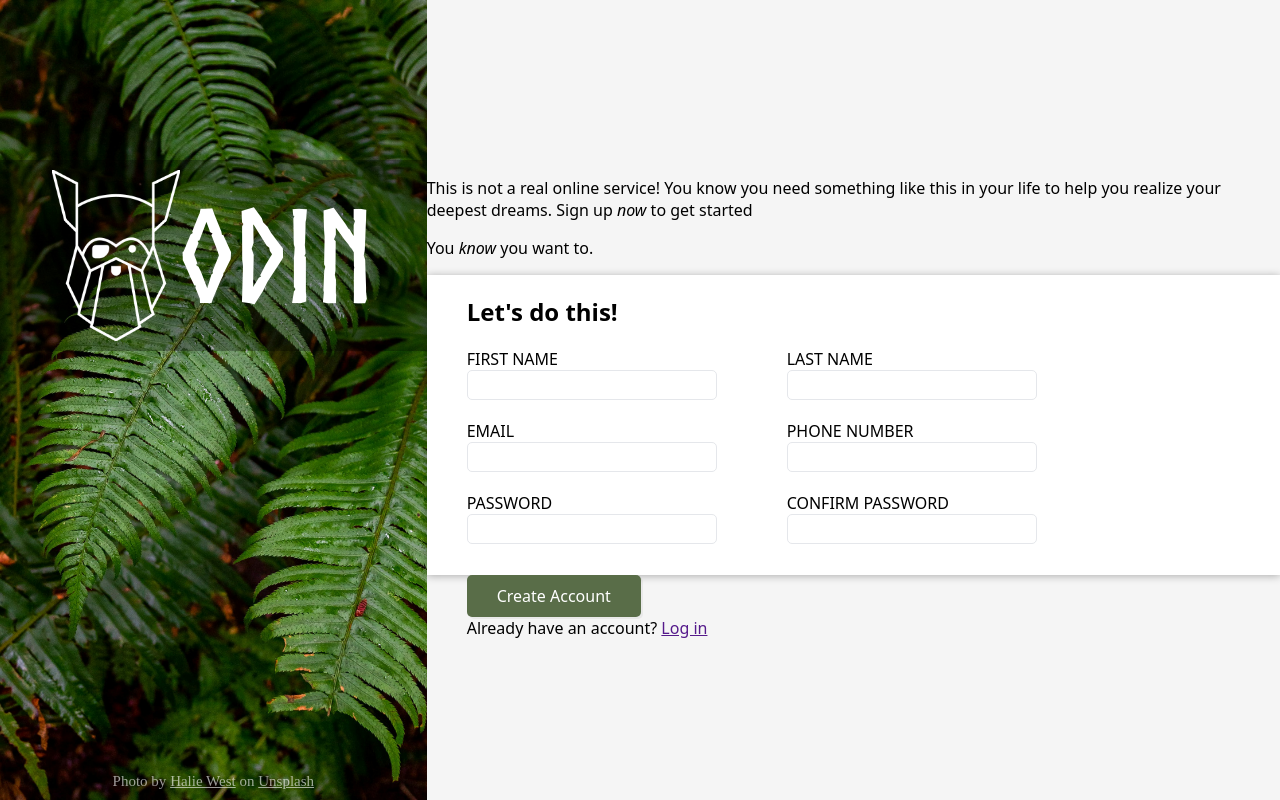
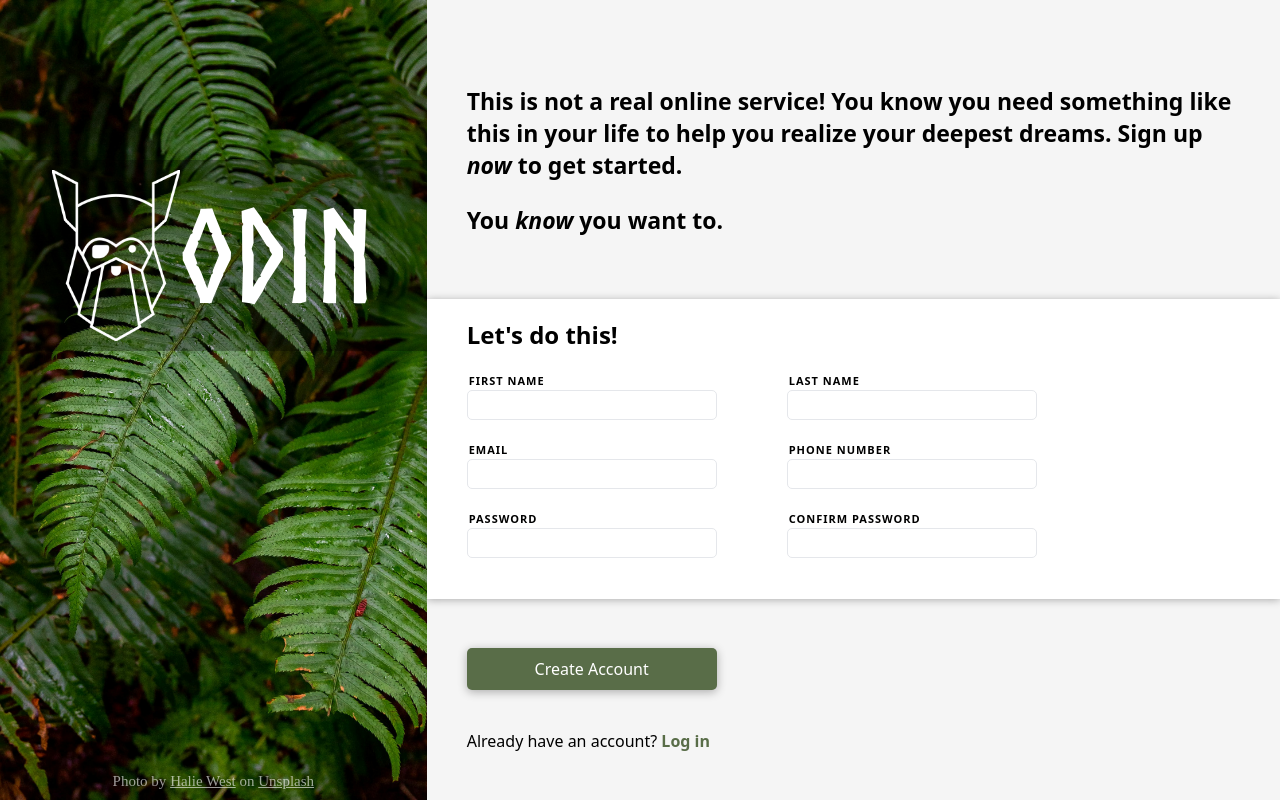
Before and after one commit to iankan04/sign-up-form, a plain HTML site: page index.html in a window 1280 px wide. Drawn offline with Linux system fonts and the light colour scheme.

Commit message:
Finalizes CSS code/completes assigment guidlines
Future edits:
- center title
- javascript password validation
- backend

```diff
--- a/index.html
+++ b/index.html
@@ -16,48 +16,47 @@
     </div>
     <div class="right">
         <div class="container">
-            <p>This is not a real online service! You know you need something like this in your life to help you realize your deepest dreams. Sign up <em>now</em> to get started</p>
+            <p>This is not a real online service! You know you need something like this in your life to help you realize your deepest dreams. Sign up <em>now</em> to get started.</p>
             <p>You <em>know</em> you want to.</p>
         </div>
         <div class="container">
             <h2>Let's do this!</h2>
-            <form action="" method="post">
+            <form action="/handling-form-page" method="post">
                 <div class="column">
                     <div class="question">
                         <label for="first_name">FIRST NAME</label>
-                        <input type="text" id="first_name" name="first_name">
+                        <input type="text" id="first_name" name="first_name" required>
                     </div>
 
                     <div class="question">
                         <label for="email">EMAIL</label>
-                        <input type="email" id="email" name="email">
+                        <input type="email" id="email" name="email" required>
                     </div>
 
                     <div class="question">
                         <label for="password">PASSWORD</label>
-                        <input type="password" id="password" name="password">
+                        <input type="password" id="password" name="password" required>
                     </div>
+                    <button type="submit">Create Account</button>
                 </div>
                 <div class="column">
                     <div class="question">
                         <label for="last_name">LAST NAME</label>
-                        <input type="text" id="last_name" name="last_name">
+                        <input type="text" id="last_name" name="last_name" required>
                     </div>
 
                     <div class="question">
                         <label for="phone_number">PHONE NUMBER</label>
-                        <input type="number" id="phone_number" name="phone_number">
+                        <input type="number" id="phone_number" name="phone_number" minlength="10" required>
                     </div>
 
                     <div class="question">
                         <label for="confirm_password">CONFIRM PASSWORD</label>
-                        <input type="password" id="confirm_password" name="confirm_password">
+                        <input type="password" id="confirm_password" name="confirm_password" required>
                     </div>
                 </div>
+
             </form>
-        </div>
-        <div class="container">
-            <button type="submit">Create Account</button>
             <div>Already have an account? <a href="">Log in</a></div>
         </div>
     </div>
--- a/style.css
+++ b/style.css
@@ -24,14 +24,6 @@ textarea {
     box-sizing: border-box;
     padding: 0;
     margin: 0;
-}
-
-input {
-    width: 250px;
-    height: 30px;
-    border: solid 1px #E5E7EB;
-    border-radius: 5px;
-    padding: 7px;
 }
 
 
@@ -74,19 +66,23 @@ input {
     color: inherit;
 }
 
-.container button {
-    background-color: #596d48;
-    color: white;
-    padding: 10px 30px;
-    border: 0;
-    border-radius: 5px;
-    box-shadow: 2px 2px rgb(0, 0, 0, 5%);
-}
-
 form {
     display: flex;
     gap: 70px;
 }
+
+input:invalid {
+    border-color: red;
+}
+
+input:empty {
+    width: 250px;
+    height: 30px;
+    border: solid 1px #E5E7EB;
+    border-radius: 5px;
+    padding: 7px;
+}
+
 
 form .column {
     display: flex;
@@ -96,6 +92,10 @@ form .column {
 
 form label {
     display: block;
+    font-size: 11px;
+    font-weight: 550;
+    letter-spacing: 1px;
+    margin: 2px;
 }
 
 .right {
@@ -107,6 +107,18 @@ form label {
     font-family: system-ui, -apple-system, BlinkMacSystemFont, 'Segoe UI', Roboto, Oxygen, Ubuntu, Cantarell, 'Open Sans', 'Helvetica Neue', sans-serif;
 }
 
+.right .container {
+    position: relative;
+    bottom: 70px;
+}
+
+.right > .container:nth-child(1) {
+    padding: var(--padding);
+    padding-top: 0px;
+    font-size: 23px;
+    font-weight: bold;
+}
+
 .right > div:nth-child(2) {
     background-color: white;
     height: 300px;
@@ -114,6 +126,22 @@ form label {
     box-shadow: 0 1px 8px rgb(0 0 0 /30%);
 }
 
-.right > .container:nth-last-child(1)  {
+.right .container:nth-last-child(1)  {
     padding-left: var(--padding);
 }
+
+.right .container:nth-last-child(1) a {
+    text-decoration: none;
+    font-weight: bold;
+    color: #596d48;
+}
+
+.container button {
+    background-color: #596d48;
+    color: white;
+    padding: 10px 45px;
+    border: 0;
+    border-radius: 5px;
+    box-shadow: 0 2px 10px rgb(0 0 0 /30%);
+    margin: 70px 0 40px 0;
+}
```
